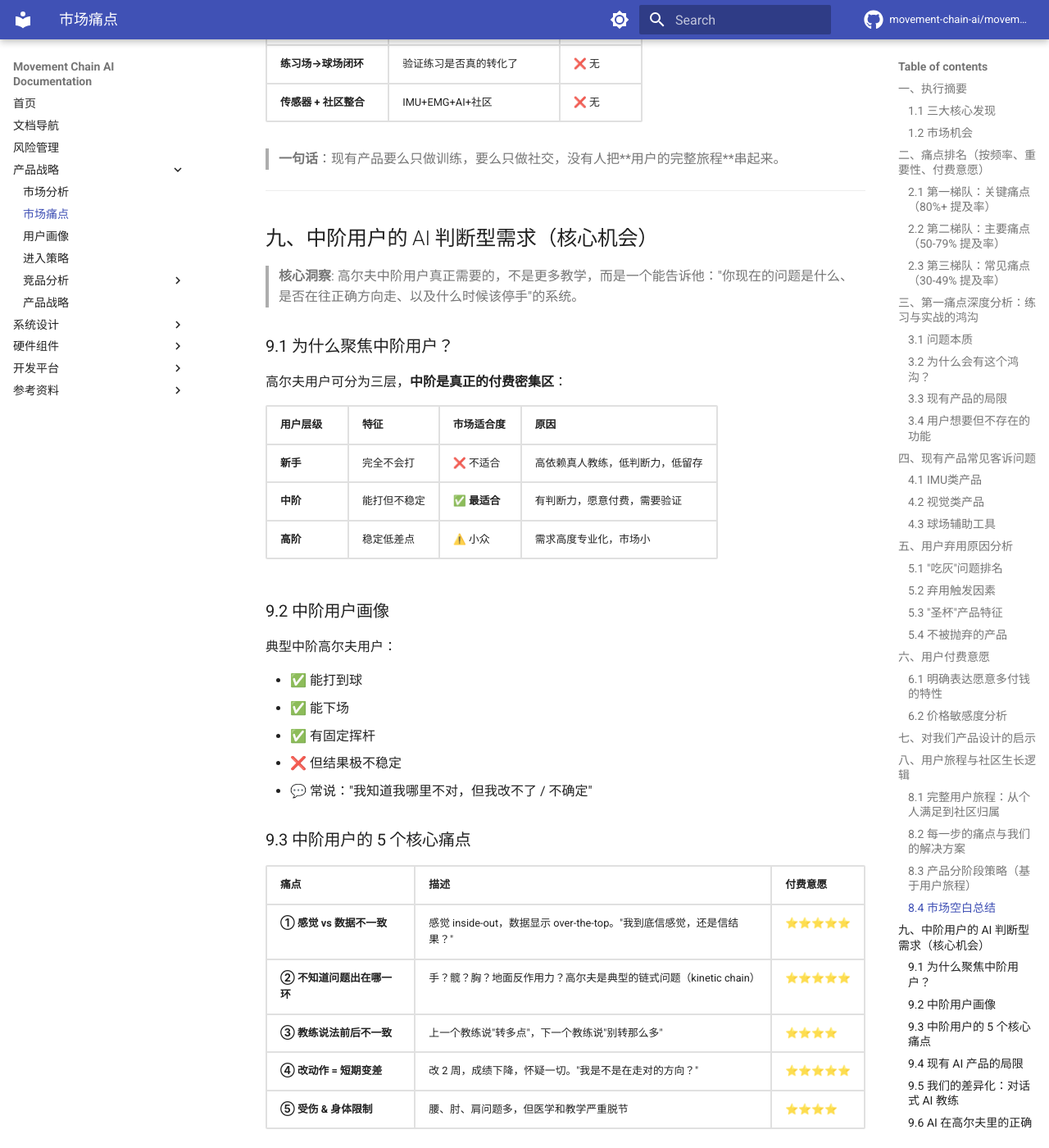
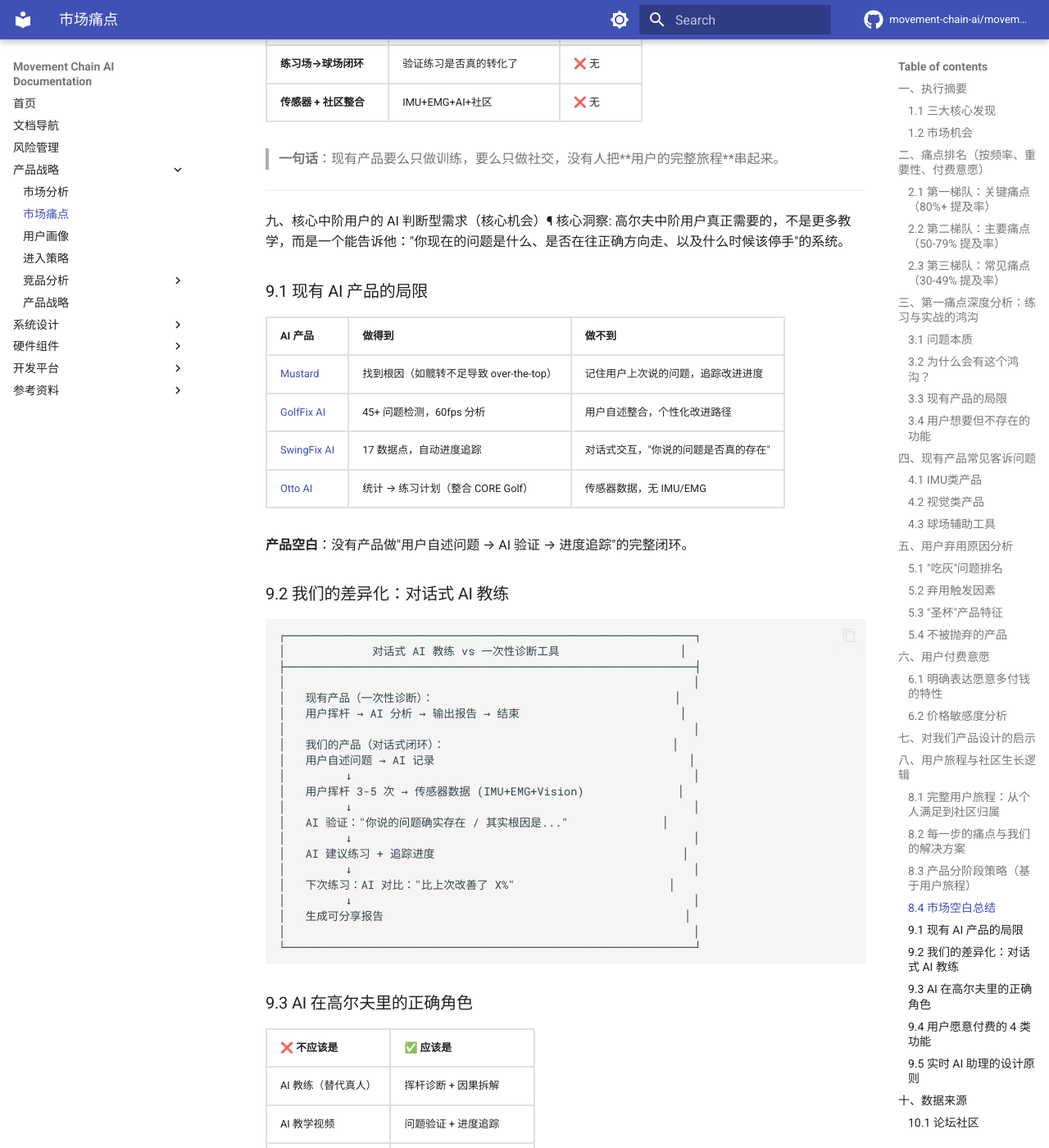
Before and after one commit to movement-chain-ai/movement-chain-docs, an MkDocs documentation site: the page built from docs/zh/product/pain-points.md, in a window 1280 px wide and 1400 px high, scrolled down 12440 px. Shown: the whole window at 82% size. Built offline with MkDocs 1.6.1 and Material for MkDocs 9.7.7, drawn with Linux system fonts in a browser that asks for light colours; comment, search, counter and statistics services are not loaded; the version menu is left out; some of the changed text lies outside the part shown.

Commit message:
pain-points.md 精简第九章内容

````diff
--- a/docs/zh/product/pain-points.md
+++ b/docs/zh/product/pain-points.md
@@ -413,42 +413,10 @@ AI 生成可分享报告 → 社交传播
 > **一句话**：现有产品要么只做训练，要么只做社交，没有人把**用户的完整旅程**串起来。
 
 ---
+九、核心中阶用户的 AI 判断型需求（核心机会）¶
+核心洞察: 高尔夫中阶用户真正需要的，不是更多教学，而是一个能告诉他："你现在的问题是什么、是否在往正确方向走、以及什么时候该停手"的系统。
 
-## 九、中阶用户的 AI 判断型需求（核心机会）
-
-> **核心洞察**: 高尔夫中阶用户真正需要的，不是更多教学，而是一个能告诉他："你现在的问题是什么、是否在往正确方向走、以及什么时候该停手"的系统。
-
-### 9.1 为什么聚焦中阶用户？
-
-高尔夫用户可分为三层，**中阶是真正的付费密集区**：
-
-| 用户层级 | 特征 | 市场适合度 | 原因 |
-|---------|------|-----------|------|
-| **新手** | 完全不会打 | ❌ 不适合 | 高依赖真人教练，低判断力，低留存 |
-| **中阶** | 能打但不稳定 | ✅ **最适合** | 有判断力，愿意付费，需要验证 |
-| **高阶** | 稳定低差点 | ⚠️ 小众 | 需求高度专业化，市场小 |
-
-### 9.2 中阶用户画像
-
-典型中阶高尔夫用户：
-
-- ✅ 能打到球
-- ✅ 能下场
-- ✅ 有固定挥杆
-- ❌ 但结果极不稳定
-- 💬 常说："我知道我哪里不对，但我改不了 / 不确定"
-
-### 9.3 中阶用户的 5 个核心痛点
-
-| 痛点 | 描述 | 付费意愿 |
-|------|------|---------|
-| **① 感觉 vs 数据不一致** | 感觉 inside-out，数据显示 over-the-top。"我到底信感觉，还是信结果？" | ⭐⭐⭐⭐⭐ |
-| **② 不知道问题出在哪一环** | 手？髋？胸？地面反作用力？高尔夫是典型的链式问题（kinetic chain） | ⭐⭐⭐⭐⭐ |
-| **③ 教练说法前后不一致** | 上一个教练说"转多点"，下一个教练说"别转那么多" | ⭐⭐⭐⭐ |
-| **④ 改动作 = 短期变差** | 改 2 周，成绩下降，怀疑一切。"我是不是在走对的方向？" | ⭐⭐⭐⭐⭐ |
-| **⑤ 受伤 & 身体限制** | 腰、肘、肩问题多，但医学和教学严重脱节 | ⭐⭐⭐⭐ |
-
-### 9.4 现有 AI 产品的局限
+### 9.1 现有 AI 产品的局限
 
 | AI 产品 | 做得到 | 做不到 |
 |---------|-------|-------|
@@ -457,9 +425,9 @@ AI 生成可分享报告 → 社交传播
 | [SwingFix AI](https://www.performancegolf.com/swingfix-ai/swingfix-ai-benefits) | 17 数据点，自动进度追踪 | 对话式交互，"你说的问题是否真的存在" |
 | [Otto AI](https://www.hole19golf.com/the-19th-hole/otto-ai) | 统计 → 练习计划（整合 CORE Golf） | 传感器数据，无 IMU/EMG |
 
-**关键空白**：没有产品做"用户自述问题 → AI 验证 → 进度追踪"的完整闭环。
+**产品空白**：没有产品做"用户自述问题 → AI 验证 → 进度追踪"的完整闭环。
 
-### 9.5 我们的差异化：对话式 AI 教练
+### 9.2 我们的差异化：对话式 AI 教练
 
 ```text
 ┌─────────────────────────────────────────────────────────────┐
@@ -485,7 +453,7 @@ AI 生成可分享报告 → 社交传播
 └─────────────────────────────────────────────────────────────┘
 ```
 
-### 9.6 AI 在高尔夫里的正确角色
+### 9.3 AI 在高尔夫里的正确角色
 
 | ❌ 不应该是 | ✅ 应该是 |
 |------------|---------|
@@ -495,7 +463,7 @@ AI 生成可分享报告 → 社交传播
 
 > **一句话定位**：AI 不是教你怎么打，而是告诉你"你现在最大的问题是什么、是否在往正确方向走"。
 
-### 9.7 用户愿意付费的 4 类功能
+### 9.4 用户愿意付费的 4 类功能
 
 | 功能 | 描述 | 付费意愿 |
 |------|------|---------|
````
Also changed, not shown: other parts of docs/zh/product/pain-points.md (+1 -1 lines), docs/zh/product/user-personas.md (+36 -6 lines).
